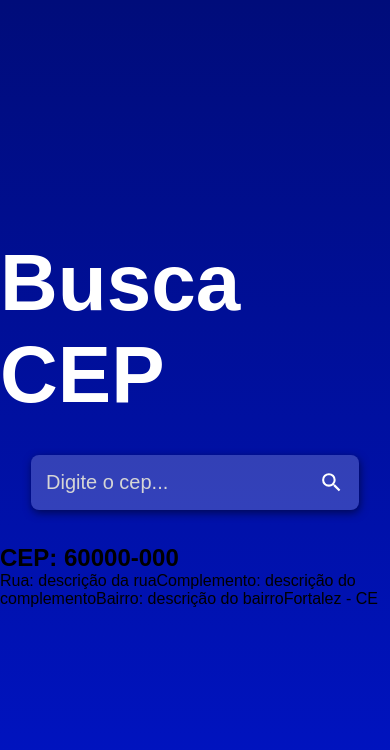
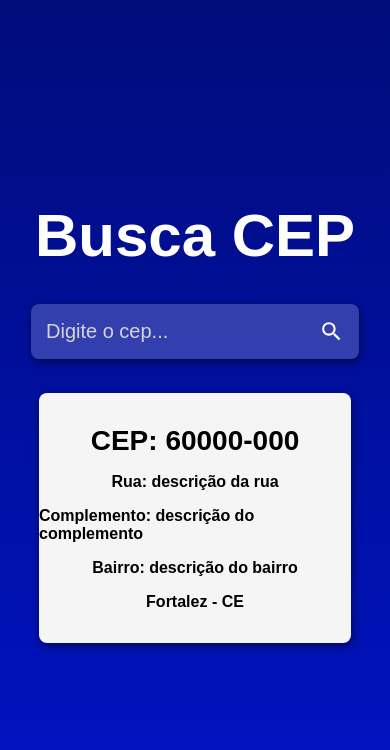
Before and after one commit to Nardogomes/searchcep, a React (Create React App) app: page / in a window 390 px wide. Shown: the top 750 px of the page. Built offline with nearby package versions, Linux system fonts and the light colour scheme.

Commit message:
Finalizando a estilização da área de exibição da informação.

```diff
--- a/src/styles.css
+++ b/src/styles.css
@@ -58,3 +58,40 @@
 .buttonSearch:hover {
   transform: scale(1.2);
 }
+
+.main {
+  width: 500px;
+  background-color: #f5f5f5;
+  border-radius: 8px;
+  box-shadow: 1px 3px 8px rgba(0, 0, 0, 0.5);
+
+  display: flex;
+  flex-direction: column;
+  justify-content: center;
+  align-items: center;
+}
+
+.main h2 {
+  margin: 16px 0;
+  font-size: 39px;
+}
+
+.main span {
+  margin-bottom: 16px;
+  font-weight: bold;
+}
+
+@media (max-width: 620px) {
+  .title {
+    font-size: 60px;
+  }
+
+  .main {
+    width: 80%;
+    min-height: 250px;
+  }
+
+  .main h2 {
+    font-size: 28px;
+  }
+}
```
